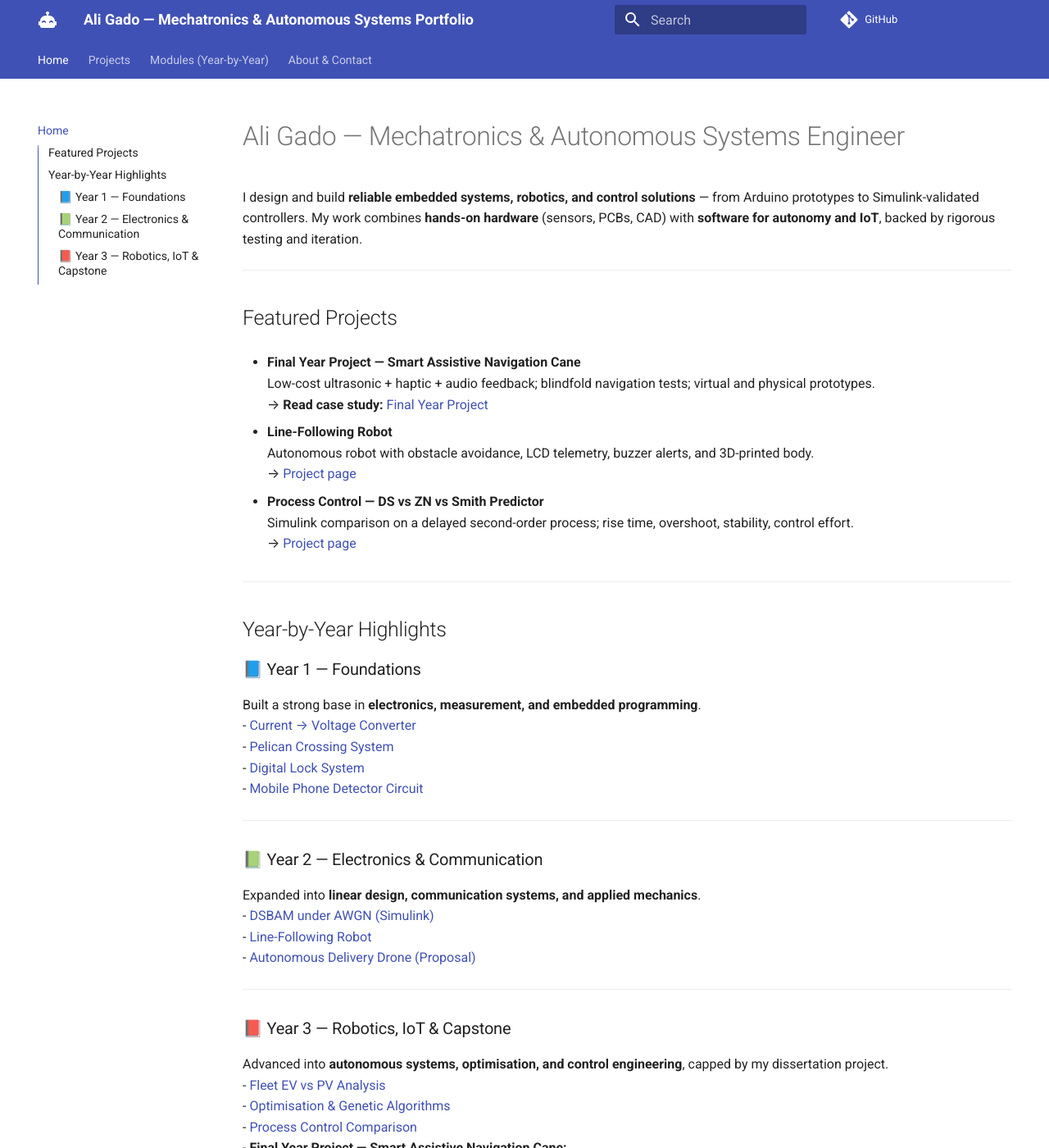
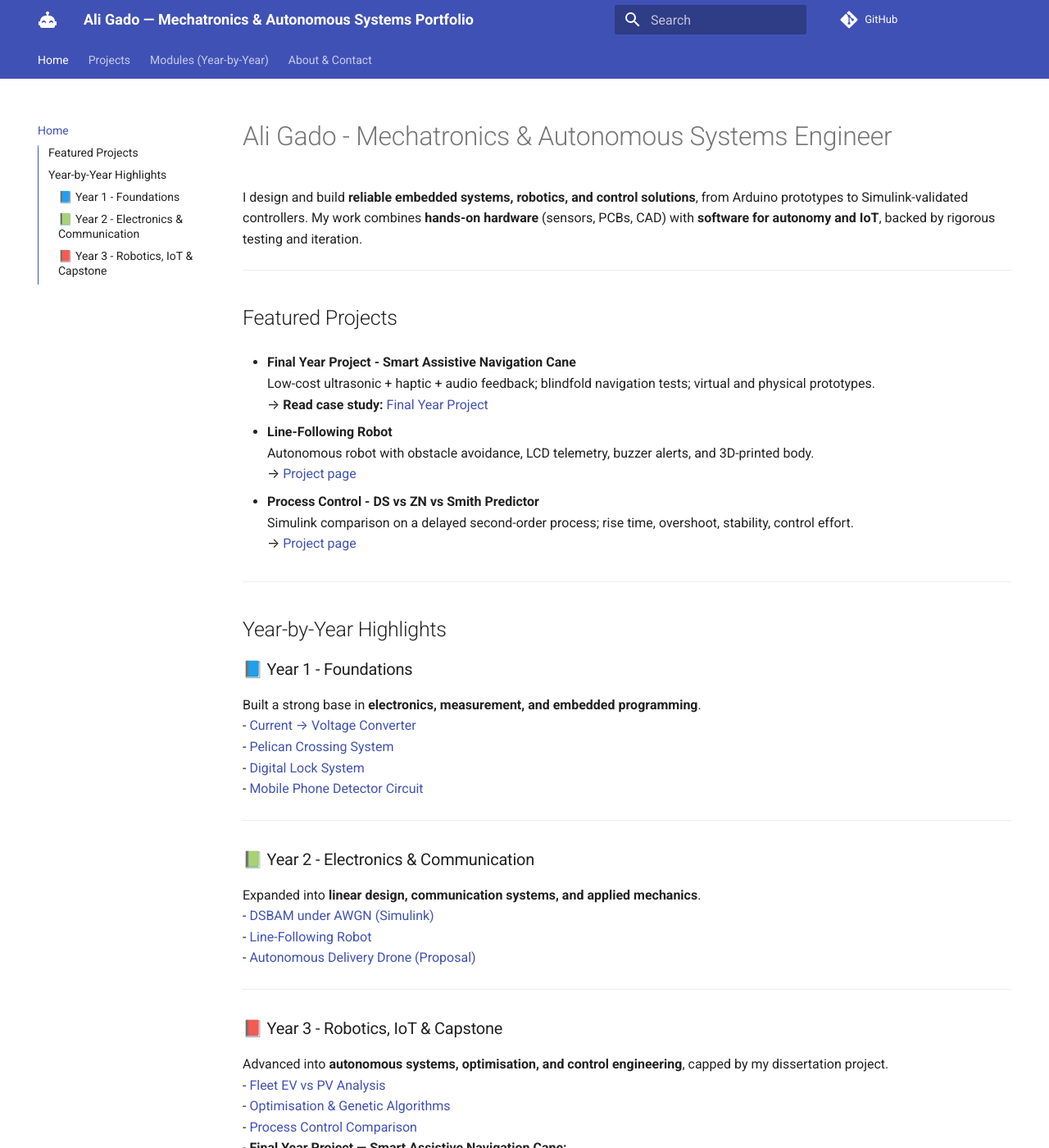
Before and after one commit to aligado04/portfolio, an MkDocs documentation site: the page built from docs/index.md, in a window 1280 px wide and 1400 px high. Shown: the whole window at 82% size. Built offline with MkDocs 1.6.1 and Material for MkDocs 9.7.7, drawn with Linux system fonts in a browser that asks for light colours; comment, search, counter and statistics services are not loaded.

```diff
--- a/docs/index.md
+++ b/docs/index.md
@@ -1,11 +1,11 @@
-# Ali Gado — Mechatronics & Autonomous Systems Engineer
+# Ali Gado - Mechatronics & Autonomous Systems Engineer
 
-I design and build **reliable embedded systems, robotics, and control solutions** — from Arduino prototypes to Simulink-validated controllers. My work combines **hands-on hardware** (sensors, PCBs, CAD) with **software for autonomy and IoT**, backed by rigorous testing and iteration.
+I design and build **reliable embedded systems, robotics, and control solutions**, from Arduino prototypes to Simulink-validated controllers. My work combines **hands-on hardware** (sensors, PCBs, CAD) with **software for autonomy and IoT**, backed by rigorous testing and iteration.
 
 ---
 
 ## Featured Projects
-- **Final Year Project — Smart Assistive Navigation Cane**
+- **Final Year Project - Smart Assistive Navigation Cane**
   Low-cost ultrasonic + haptic + audio feedback; blindfold navigation tests; virtual and physical prototypes.
   → **Read case study:** [Final Year Project](projects/final-year-project/index.md)
 
@@ -13,7 +13,7 @@ I design and build **reliable embedded systems, robotics, and control solutions*
   Autonomous robot with obstacle avoidance, LCD telemetry, buzzer alerts, and 3D-printed body.
   → [Project page](projects/line-following-robot.md)
 
-- **Process Control — DS vs ZN vs Smith Predictor**
+- **Process Control - DS vs ZN vs Smith Predictor**
   Simulink comparison on a delayed second-order process; rise time, overshoot, stability, control effort.
   → [Project page](projects/process-control-comparison.md)
 
@@ -21,7 +21,7 @@ I design and build **reliable embedded systems, robotics, and control solutions*
 
 ## Year-by-Year Highlights
 
-### 📘 Year 1 — Foundations
+### 📘 Year 1 - Foundations
 Built a strong base in **electronics, measurement, and embedded programming**.
 - [Current → Voltage Converter](projects/analogue-electronics-converter.md)
 - [Pelican Crossing System](projects/pelican-crossing.md)
@@ -30,7 +30,7 @@ Built a strong base in **electronics, measurement, and embedded programming**.
 
 ---
 
-### 📗 Year 2 — Electronics & Communication
+### 📗 Year 2 - Electronics & Communication
 Expanded into **linear design, communication systems, and applied mechanics**.
 - [DSBAM under AWGN (Simulink)](projects/dsbam-awgn-simulink.md)
 - [Line-Following Robot](projects/line-following-robot.md)
@@ -38,7 +38,7 @@ Expanded into **linear design, communication systems, and applied mechanics**.
 
 ---
 
-### 📕 Year 3 — Robotics, IoT & Capstone
+### 📕 Year 3 - Robotics, IoT & Capstone
 Advanced into **autonomous systems, optimisation, and control engineering**, capped by my dissertation project.
 - [Fleet EV vs PV Analysis](projects/fleet-ev-vs-pv.md)
 - [Optimisation & Genetic Algorithms](projects/optimisation-genetic-algorithms.md)
```
